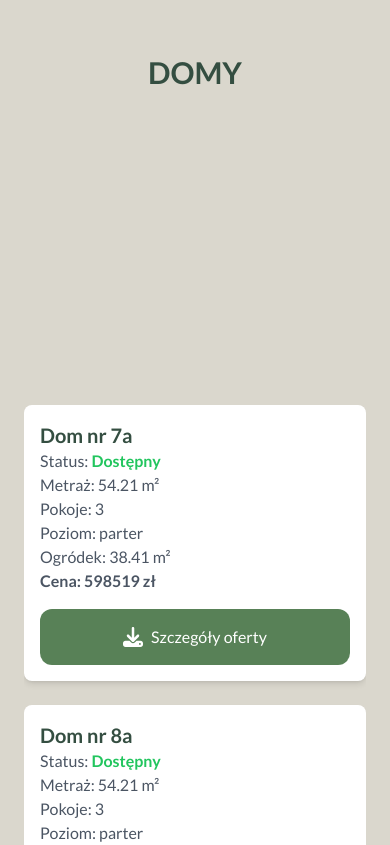
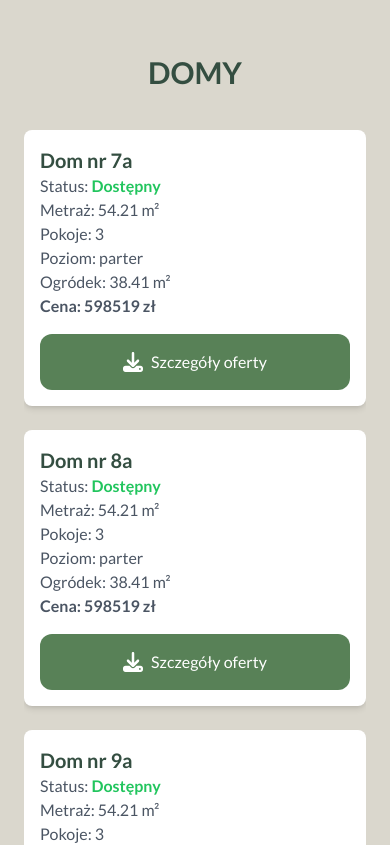
Before and after one commit to damiankaniewski/czarnochowice-website, a Next.js app: page / in a window 390 px wide. Shown: the part 6820-7665 px from the top of the page. Built offline with nearby package versions, Linux system fonts and the light colour scheme; a web font is replaced by a local one.

Commit message:
photo removed from houses section

```diff
--- a/src/components/Houses.tsx
+++ b/src/components/Houses.tsx
@@ -32,7 +32,7 @@ export default function Houses() {
       </div>
 
       <div className="w-full px-6 lg:px-10 py-10 flex flex-col md:flex-row items-start gap-10 md:h-auto">
-        <div className="w-full md:w-1/2 flex justify-center md:justify-start items-start relative">
+        <div className="max-md:hidden w-full md:w-1/2 flex justify-center md:justify-start items-start relative">
           <div className="w-11/12 relative">
             <Image
               src="/renderZGory.jpg"
@@ -67,7 +67,7 @@ export default function Houses() {
 
         <div
           ref={listRef}
-          className="w-full md:w-1/2 flex justify-center items-start overflow-y-auto max-h-[70vh]"
+          className="w-full md:w-1/2 flex justify-center items-start overflow-y-auto md:max-h-[70vh]"
         >
           <div className="grid grid-cols-1 lg:grid-cols-2 gap-6 w-full h-full">
             {houseOffer.map((house, index) => (
```
